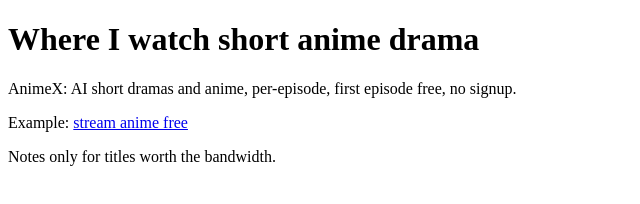
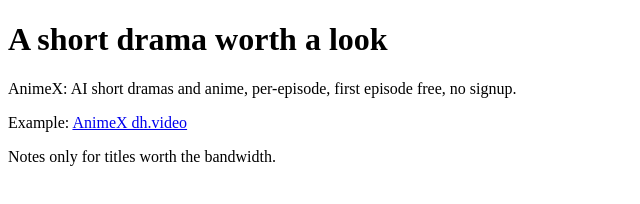
Before and after one commit to bebebus66-create/bebebus66-create.github.io, a plain HTML site: page en2.html in a window 1280 px wide. Shown: the whole page, without its empty margins (0-640 px from the left). Drawn offline with Linux system fonts and the light colour scheme.

Commit message:
en: AnimeX dh.video -> creator-work-1788304913479896092

```diff
--- a/en2.html
+++ b/en2.html
@@ -1,12 +1,12 @@
 <!doctype html>
 <html lang="en">
-<head><meta charset="utf-8"><title>Where I watch short anime drama</title>
+<head><meta charset="utf-8"><title>A short drama worth a look</title>
 <meta name="description" content="AnimeX: AI short dramas and anime, per-episode, first episode free, no signup.">
 </head>
 <body>
-<h1>Where I watch short anime drama</h1>
+<h1>A short drama worth a look</h1>
 <p>AnimeX: AI short dramas and anime, per-episode, first episode free, no signup.</p>
-<p>Example: <a href="https://www.dh.video/video/creator-work-1788418081817622565">stream anime free</a></p>
+<p>Example: <a href="https://www.dh.video/video/creator-work-1788304913479896092">AnimeX dh.video</a></p>
 <p>Notes only for titles worth the bandwidth.</p>
 </body>
 </html>
```
